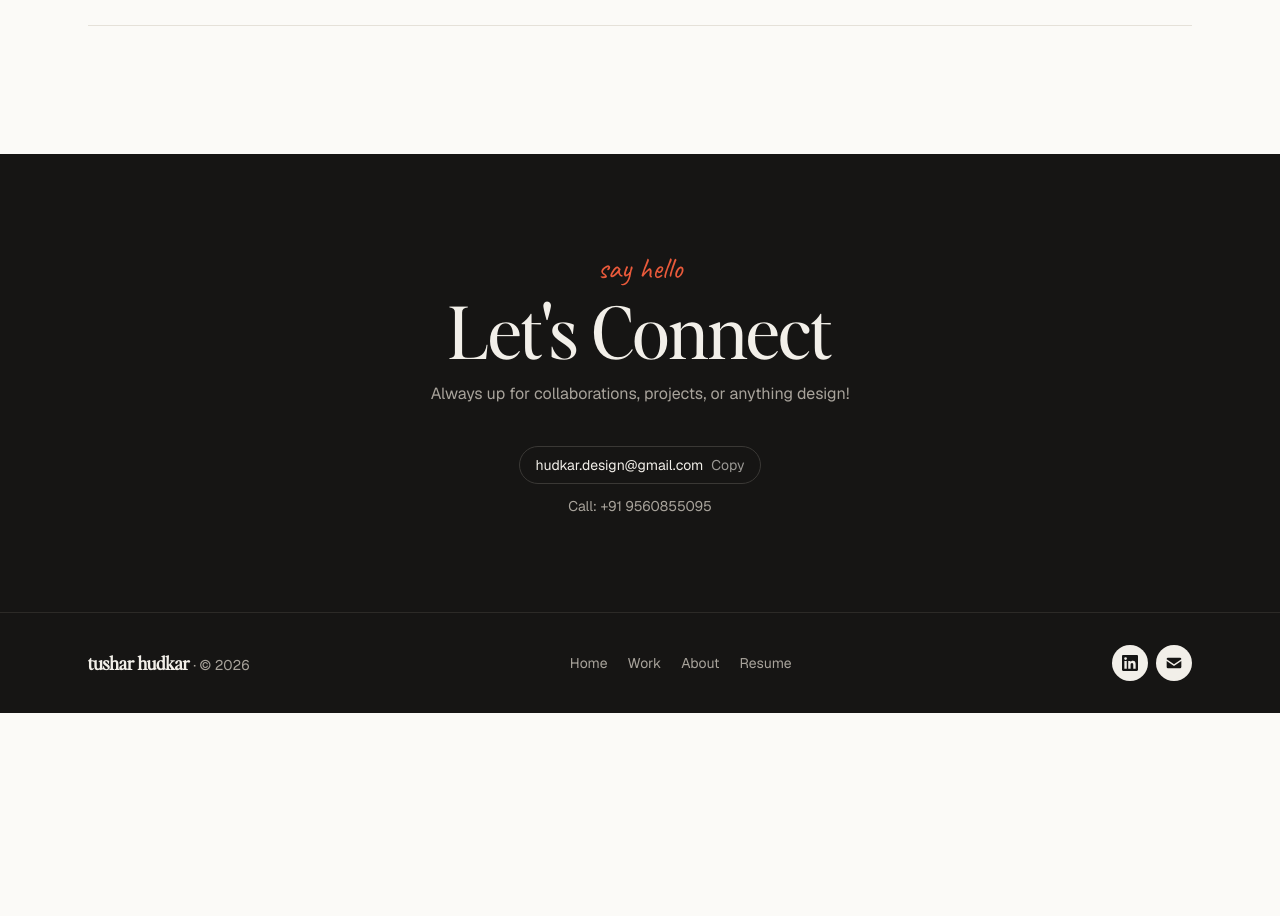
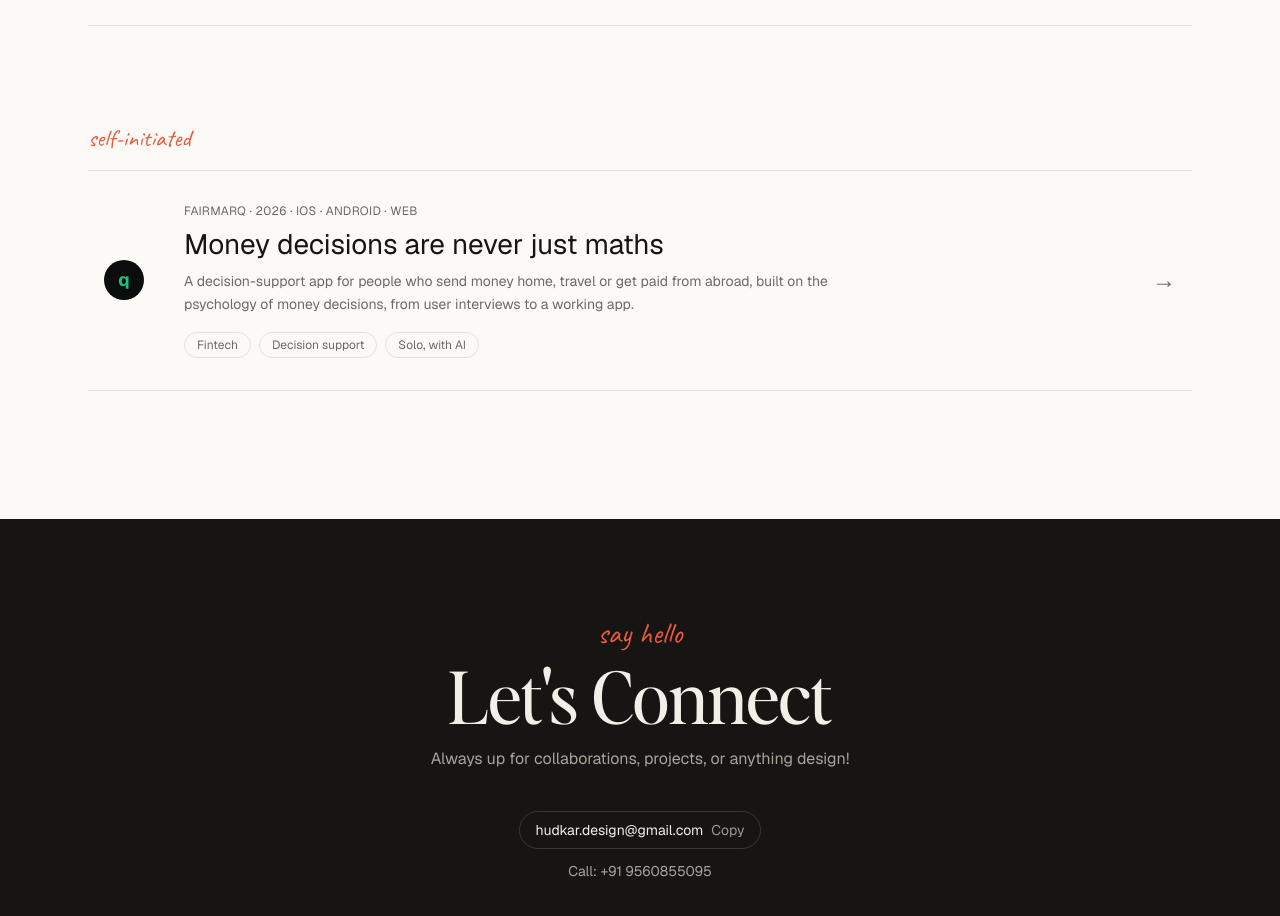
Before and after one commit to tushar-hudkar/product-portfolio, a Next.js app: page /work in a window 1280 px wide. Shown: the part 1540-2456 px from the top of the page. Before the commit the page ends 2253 px from the top, so only its background shows below. Built offline with nearby package versions, Linux system fonts and the light colour scheme.

Commit message:
Work page: list Fairmarq under self-initiated
Co-Authored-By: Claude Opus 5.5 <noreply@anthropic.com>

```diff
--- a/src/app/work/page.tsx
+++ b/src/app/work/page.tsx
@@ -5,7 +5,7 @@ import { ProjectRow } from "@/components/project-row";
 
 export const metadata: Metadata = {
   title: "Work",
-  description: "Case studies in AI-powered product design for e-commerce teams.",
+  description: "Case studies in AI-powered product design for e-commerce teams, and a self-initiated fintech project.",
 };
 
 export default function WorkPage() {
@@ -23,6 +23,41 @@ export default function WorkPage() {
           <ProjectRow key={project.slug} project={project} index={i} />
         ))}
       </ol>
+
+      {/* Self-initiated work sits apart from the client case studies. */}
+      <p className="mt-24 font-hand text-2xl text-highlight">self-initiated</p>
+      <ul className="mt-4">
+        <li className="border-y border-line">
+          <Link
+            href="/work/fairmarq"
+            className="group grid gap-6 py-8 transition-colors sm:grid-cols-[3rem_1fr_auto] sm:items-center sm:gap-8 sm:px-4 sm:hover:bg-surface/70"
+          >
+            <span aria-hidden className="grid size-10 place-items-center rounded-full bg-[#0b0d0c] font-sans text-lg font-bold text-[#19c37d]">
+              q
+            </span>
+            <div>
+              <p className="text-xs tracking-wide text-muted uppercase">Fairmarq · 2026 · iOS · Android · Web</p>
+              <h3 className="mt-2 font-sans text-2xl font-normal leading-tight sm:text-[1.75rem]">
+                Money decisions are never just maths
+              </h3>
+              <p className="mt-2 max-w-2xl text-sm leading-relaxed text-muted">
+                A decision-support app for people who send money home, travel or get paid from abroad, built on
+                the psychology of money decisions, from user interviews to a working app.
+              </p>
+              <div className="mt-4 flex flex-wrap items-center gap-2">
+                {["Fintech", "Decision support", "Solo, with AI"].map((t) => (
+                  <span key={t} className="rounded-full border border-line px-3 py-1 text-xs text-muted">
+                    {t}
+                  </span>
+                ))}
+              </div>
+            </div>
+            <span aria-hidden className="hidden text-2xl text-muted transition-all group-hover:translate-x-1 group-hover:text-accent sm:block">
+              →
+            </span>
+          </Link>
+        </li>
+      </ul>
     </section>
   );
 }
```
